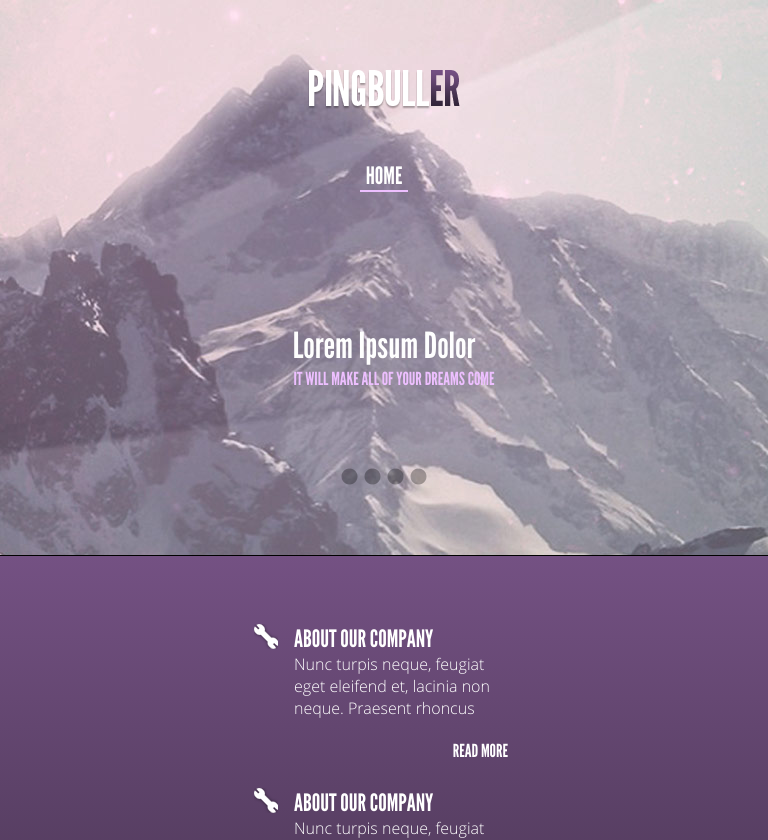
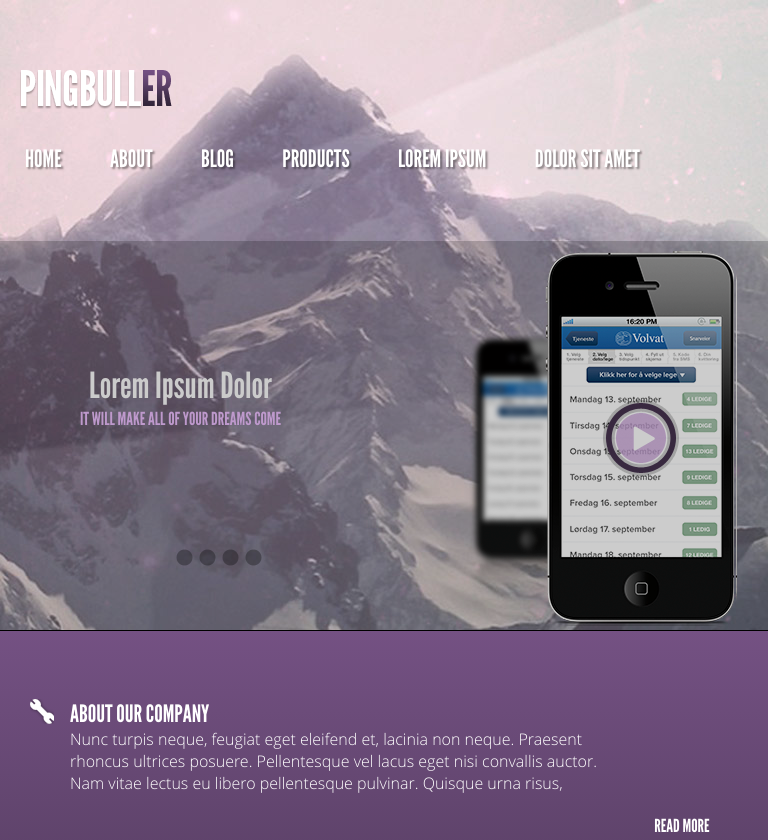
Before and after one commit to nazarr86/nazarr86.github.io, a plain HTML site: page html_css/lab7-2_attempt2/index.html in a window 768 px wide. Shown: the top 840 px of the page. Drawn offline with Linux system fonts and the light colour scheme.

Commit message:
Added maket 768px

```diff
--- a/html_css/lab7-2_attempt2/css/mediaqueries.css
+++ b/html_css/lab7-2_attempt2/css/mediaqueries.css
@@ -48,6 +48,8 @@
 		padding-bottom: 60px;
 	}
 
+/*==========SUB-HEADER 480px==========*/
+
 	.sub-header__box{
 		width: 99%
 	}
@@ -55,6 +57,8 @@
 	.sub-header__text{
 		width: 82%;
 	}
+
+/*==========CONTENT 480px==========*/
 
 	.content-posts__article{
 		width: 79%;
@@ -69,6 +73,8 @@
 		margin-right: 74px;
 	}
 
+/*==========LOGOS 480px==========*/
+
 	.logos{
 		border-bottom: 1px solid #fefefe;
 	}
@@ -76,6 +82,8 @@
 	.logos__box{
 		width: 33%;
 	}
+
+/*==========SUB-CONTENT 480px==========*/
 
 	.sub-content{
 		display: block;
@@ -110,6 +118,8 @@
 	.sub-content__item{
 		overflow: hidden;
 	}
+
+	/*==========FOOTER 480px==========*/
 
 	.footer-menu{
 		display: block;
@@ -150,10 +160,102 @@
 	}
 }
 
-/*@media screen (min-width: 480px) and (max-width: 767px) {
+@media screen and (min-width: 481px) and (max-width: 768px) {
+	.wrapper{
+		max-width: 768px;
+	}
+/*==========HEADER 768px==========*/
+	.logo{
+		float: left;
+		margin-left: 20px;
+	}
 
+	.header{
+		overflow: hidden;
+	}
+
+	.header-menu-dropdown{
+		display: none;
+	}
+
+	.header-menu-horizontal{
+		display: block;
+	}
+
+	.header-menu-horizontal__list{
+		float: left;
+		list-style: none;
+		margin-right: 5%;
+		padding: 0 5px 5px;
+		border-bottom: 2px solid transparent;
+	}
+
+	.header-menu-horizontal__link{
+		text-decoration: none;
+		font-size: 24px;
+		font-family: 'League Gothic Regular', Arial, Tahoma, sans-serif;
+		color: #fff;
+		text-transform: uppercase;
+		text-shadow: 2px 2px 2px rgba(0,0,0,0.4);
+	}
+
+	.header-menu-horizontal__item{
+		position: relative;
+		overflow: hidden;
+		margin-left: 20px;
+		padding-top: 35px;
+		width: 100%;
+	}
+
+	.header-menu-horizontal__list:hover{
+		border-bottom: 2px solid #edbfff;
+	}
+
+	.header-slider{
+		margin-top: 13px;
+		overflow: hidden;
+		text-align: none;
+	}
+
+	.header__opacity-bg{
+	position: absolute;
+	top:241px;
+	height: 398px;
+	width: 100%;
+	background-color: #000;
+	opacity: 0.2;
+	z-index: 0;
+	}
+
+	.header-slider__img{
+	width: 43%;
+	display: block;
+	float:right;
+	z-index: 10;
+	}
+
+	.header-slider__img-phone{
+		margin-top: 58px;
+	}
+
+	.header-slider__text{
+		display: block;
+		margin-top: 171px;
+		float: left;
+		width:47%;
+	}
+
+	.header-slider__text-subtitle{
+		padding-left: 0;
+	}
+
+	.header-slider__nav-item{
+		margin-top: 119px;
+		padding-bottom: 60px;
+	}
+
+	/*==========SUB-HEADER 768px==========*/
 }
-
+/*
 @media screen (min-width: 768px) and (max-width: 960px) {
-
-}*/
+*/
--- a/html_css/lab7-2_attempt2/css/style.css
+++ b/html_css/lab7-2_attempt2/css/style.css
@@ -58,9 +58,13 @@
 	background: url(../img/logo_header.png) 0 0 no-repeat;
 }
 
-.header-menu{
+.header-menu-dropdown{
 	margin-top: 38px;
 	text-align: center;
+}
+
+.header-menu-horizontal{
+	display: none;
 }
 
 .header-menu-dropdown__active{
--- a/html_css/lab7-2_attempt2/index.html
+++ b/html_css/lab7-2_attempt2/index.html
@@ -11,7 +11,7 @@
 		<header class="header">
 			<div class="wrapper">
 				<a href="#" class="logo"></a>
-				<nav class="header-menu">
+				<nav class="header-menu-dropdown">
 					<ul class="header-menu-dropdown__active">
 						<li class="header-menu-dropdown__active-item"><a class="header-menu-dropdown__active-link"href="#"><span class="header-menu-dropdown__active-link-span">Home</span></a>
 							<ul class="header-menu-dropdown__submenu">
@@ -22,6 +22,16 @@
 								<li class="header-menu-dropdown__submenu-item"><a href="" class="header-menu-dropdown__submenu-link">Dolor sit amet</a></li>
 							</ul>
 						</li>
+					</ul>
+				</nav>
+				<nav class="header-menu-horizontal">
+					<ul class="header-menu-horizontal__item">
+						<li class="header-menu-horizontal__list"><a href="#" class="header-menu-horizontal__link">Home</a></li>
+						<li class="header-menu-horizontal__list"><a href="#" class="header-menu-horizontal__link">About</a></li>
+						<li class="header-menu-horizontal__list"><a href="#" class="header-menu-horizontal__link">Blog</a></li>
+						<li class="header-menu-horizontal__list"><a href="#" class="header-menu-horizontal__link">Products</a></li>
+						<li class="header-menu-horizontal__list"><a href="#" class="header-menu-horizontal__link">Lorem ipsum</a></li>
+						<li class="header-menu-horizontal__list"><a href="#" class="header-menu-horizontal__link">Dolor sit amet</a></li>
 					</ul>
 				</nav>
 				<section class="header-slider">
```
